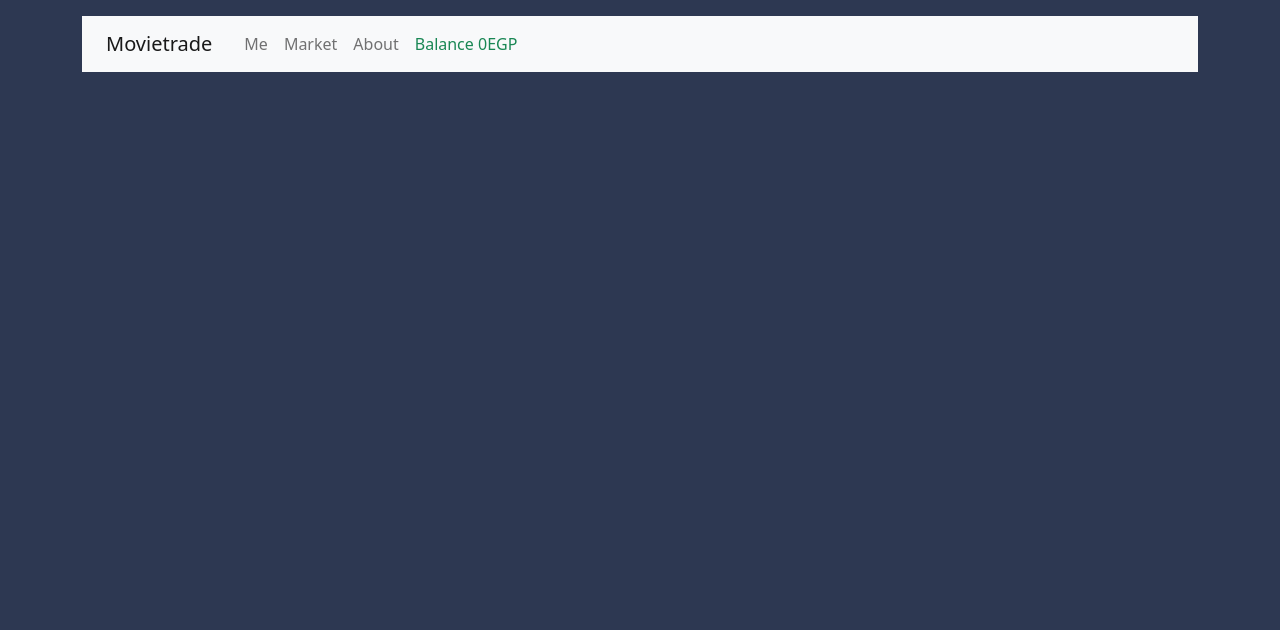
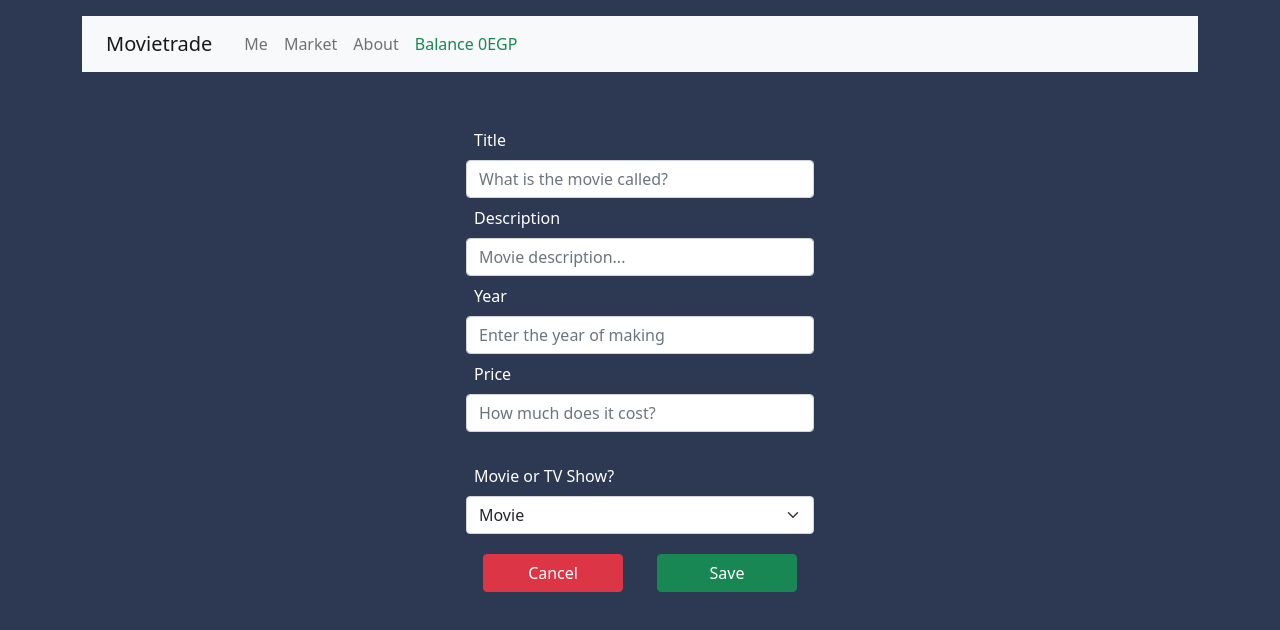
Before and after one commit to AbdullahFattah/movietrade, a React (Create React App) app: page /add-movies in a window 1280 px wide. Shown: the top 630 px of the page. Built offline with nearby package versions, Linux system fonts and the light colour scheme.

Commit message:
Add movie page structure

```diff
--- a/src/App.js
+++ b/src/App.js
@@ -9,6 +9,7 @@ import Purchase from "./components/purchase";
 import PurchaseComplete from "./components/purchase-complete";
 import Recharge from "./components/recharge";
 import MoviePage from "./components/MoviePage";
+import AddMovie from "./components/AddMovie";
 
 function App() {
   const [movie, setMovie] = useState([]);
@@ -80,6 +81,7 @@ function App() {
               path="/movie/:id"
               element={<MoviePage movie={movie} />}
             ></Route>
+            <Route path="/add-movies" element={<AddMovie />}></Route>
           </Routes>
         </Router>
       </div>
--- /dev/null
+++ b/src/components/AddMovie.js
@@ -0,0 +1,74 @@
+import { Link } from "react-router-dom";
+const AddMovie = () => {
+  return (
+    <form className="container col-md-4 my-5">
+      <div className="form-group">
+        <label className="m-2">Title</label>
+        <input
+          type="text"
+          pattern="[a-zA-Z0-9]{1,40}"
+          className="form-control"
+          required
+          placeholder="What is the movie called?"
+        ></input>
+      </div>
+      <div className="form-group">
+        <label className="m-2">Description</label>
+        <input
+          type="text"
+          pattern="[A-Z a-z0-9]{1,30}"
+          className="form-control"
+          placeholder="Movie description..."
+          required
+        ></input>
+      </div>
+      <div className="form-group">
+        <label className="m-2">Year</label>
+        <input
+          type="number"
+          className="form-control"
+          onChange={() => {}}
+          min="1900"
+          max="2099"
+          step="1"
+          placeholder="Enter the year of making"
+        />
+      </div>
+      <div className="form-group">
+        <label className="m-2">Price</label>
+        <input
+          type="number"
+          className="form-control"
+          min={1}
+          placeholder="How much does it cost?"
+          required
+        ></input>
+      </div>
+      <div className="mt-4">
+        <label className="m-2">Movie or TV Show?</label>
+        <select className="form-select">
+          <option value="movie">Movie</option>
+          <option value="tv-show">TV Show</option>
+        </select>
+      </div>
+      <div align="right" style={{ marginTop: 20 }}>
+        <Link
+          to="/"
+          className="btn btn-danger"
+          type="submit"
+          style={{ width: "40%", margin: "0 5%" }}
+        >
+          Cancel
+        </Link>
+        <input
+          className="btn btn-success"
+          type="submit"
+          value="Save"
+          style={{ width: "40%", margin: "0 5%" }}
+        />
+      </div>
+    </form>
+  );
+};
+
+export default AddMovie;
--- a/src/components/MoviePage.js
+++ b/src/components/MoviePage.js
@@ -17,9 +17,13 @@ const MoviePage = ({ movie }) => {
           marginTop: "50px",
         }}
       >
-        <h1>{selectedMovie ? selectedMovie.title : null}</h1>
-        <p>{selectedMovie ? selectedMovie.year : null}</p>
-        <p>{selectedMovie ? selectedMovie.description : null}</p>
+        <h1>{selectedMovie ? selectedMovie.title : "Movie title"}</h1>
+        <p>{selectedMovie ? selectedMovie.year : "Year of Making"}</p>
+        <p>
+          {selectedMovie
+            ? selectedMovie.description
+            : "Description of the movie"}
+        </p>
         <Link
           to={`/purchase/${movieId}`}
           style={{ width: "100%" }}
--- a/src/components/buy.js
+++ b/src/components/buy.js
@@ -2,6 +2,7 @@ import React, { useState, useEffect } from "react";
 import axios from "axios";
 import { Link, useNavigate } from "react-router-dom";
 import image from "../assets/card-image.jpg";
+import AddMovie from "./AddMovie";
 export default function Buy({ movie, setMovie, ownedMovies }) {
   useEffect(() => {
     loadMovies();
@@ -20,6 +21,15 @@ export default function Buy({ movie, setMovie, ownedMovies }) {
           <MovieRow movie={movie} ownedMovies={ownedMovies} />
         </div>
       </div>
+      <div className="col-md-12 text-center">
+        <Link
+          to="/add-movies"
+          className="btn btn-success"
+          style={{ width: 290, margin: 10 }}
+        >
+          ADD MOVIES
+        </Link>
+      </div>
     </>
   );
 }
@@ -34,23 +44,23 @@ function MovieRow({ movie, ownedMovies }) {
     ownedMoviesArrayIds.push(m.id);
   });
 
-  const idExists = moviesArrayIds.some((id) => {
-    return ownedMoviesArrayIds.includes(id);
-  });
-  console.log(idExists);
-  // const buyButton = () => {
-  //   if (idExists) {
-  //     return (
-  //       <Link to={`/purchase/` + movie.id} className="btn btn-primary">
-  //         BUY NOW
-  //       </Link>
-  //     );
-  //   } else {
-  //     return "grey buutton";
-  //   }
-  // };
+  return movie.map((movie) => {
+    const idExists = moviesArrayIds.some((id) => {
+      return ownedMoviesArrayIds.includes(id);
+    });
+    console.log(idExists);
 
-  return movie.map((movie) => {
+    const buyButton = () => {
+      if (idExists) {
+        return (
+          <Link to={`/purchase/` + movie.id} className="btn btn-primary">
+            BUY NOW
+          </Link>
+        );
+      } else {
+        return "grey buutton";
+      }
+    };
     return (
       <div className="col-md-4 my-2" key={movie.id}>
         <div className="card text-dark">
@@ -71,7 +81,10 @@ function MovieRow({ movie, ownedMovies }) {
             <p className="card-text">
               {movie.price}EGP (${Math.floor(movie.price / 19)})
             </p>
-            {/* {buyButton()} */}
+            {buyButton()}
+            {/* <Link to={`/purchase/` + movie.id} className="btn btn-primary">
+              BUY NOW
+            </Link> */}
           </div>
         </div>
       </div>
--- a/src/components/purchase-complete.js
+++ b/src/components/purchase-complete.js
@@ -5,6 +5,7 @@ export default function PurchaseComplete() {
     <>
       <div className="container text-center my-5">
         <h2 className="text-success">Purchase complete!</h2>
+        <h3 className="text-success">Enjoy watching!</h3>
 
         <Link className="btn btn-warning m-3 mt-5" to="/buy-movies">
           Buy more movies
```
Also changed, not shown: src/index.css (line endings or trailing spaces).
